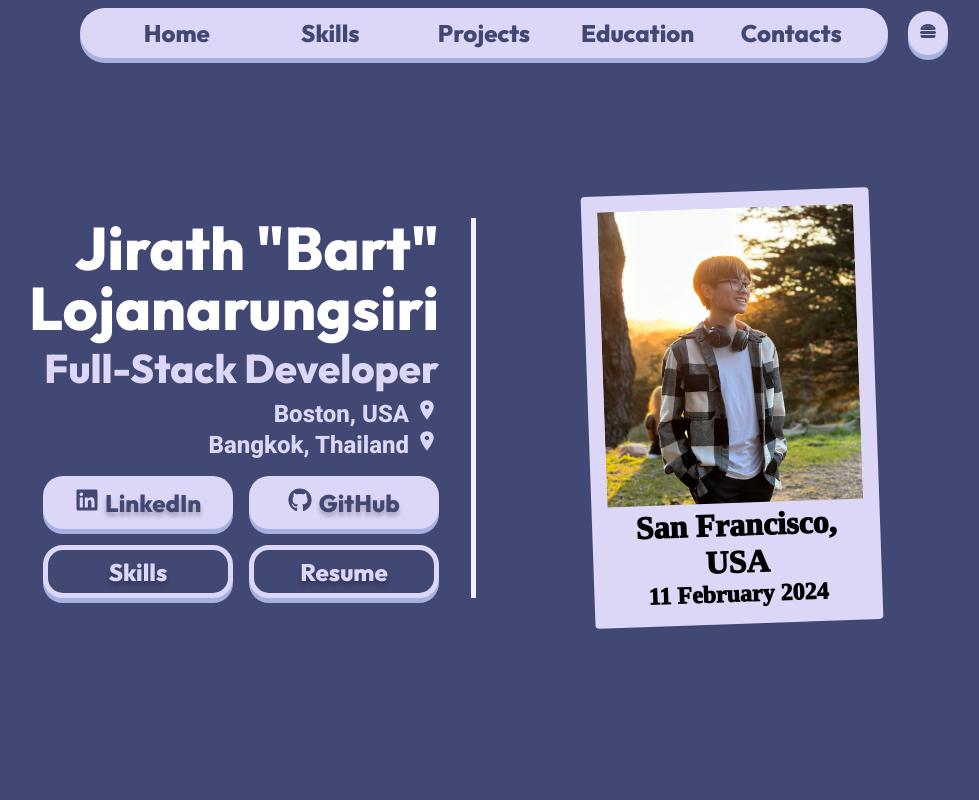
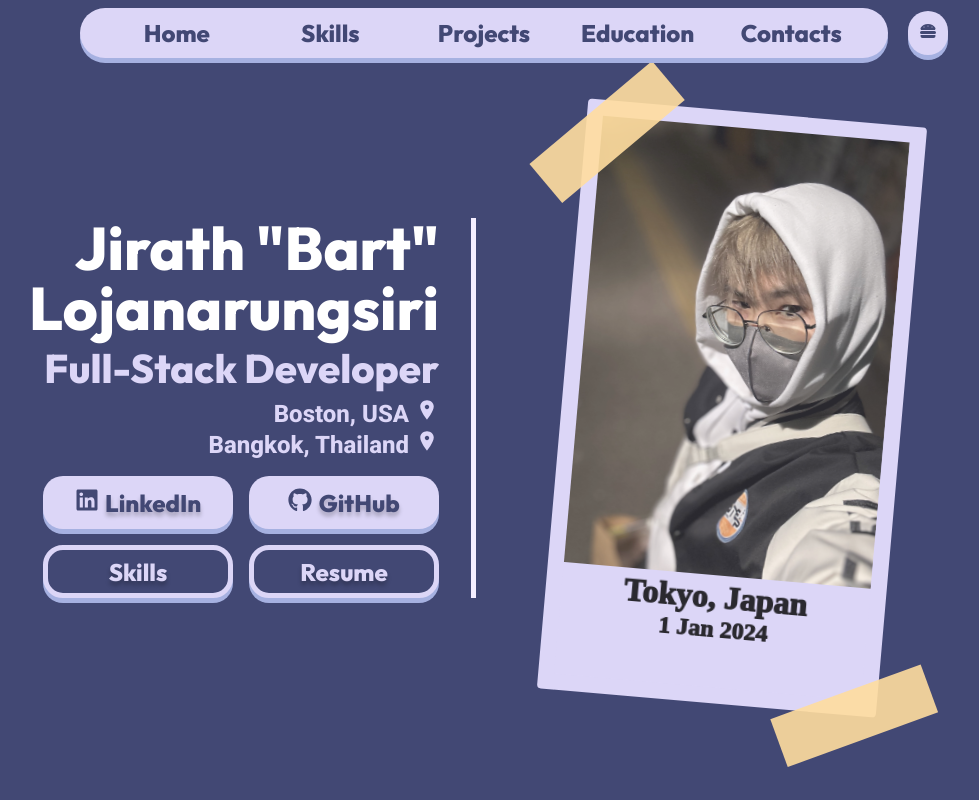
Before and after one commit to Bartavius/personal-website, a Next.js app: page / in a window 1280 px wide. Shown: the top 800 px of the page, without its empty margins (209-1188 px from the left). Built offline with nearby package versions, Linux system fonts and the light colour scheme.

Commit message:
added / revamped styling for image section

```diff
--- a/src/app/globals.css
+++ b/src/app/globals.css
@@ -194,6 +194,12 @@ button:active {
   font-style: normal;
   font-weight: 800;
   line-height: 3.75rem; /* 150% */
+  transition: 0.1s ease-in-out;
+  transform-origin: right;
+}
+
+.title:hover {
+  rotate: -2deg;
 }
 
 .sub-heading {
@@ -238,11 +244,15 @@ button:active {
 }
 
 #home {
-  height: 100dvh;
+  min-height: 100dvh;
 }
 
 #projects {
-  height: 100dvh;
+  min-height: 100dvh;
+}
+
+#education {
+  min-height: 100dvh;
 }
 
 .about-section {
--- a/src/components/navbar.css
+++ b/src/components/navbar.css
@@ -18,9 +18,9 @@
   border-radius: 50px;
   z-index: 4;
   opacity: 0;
-  transition: opacity 0.2s ease-in-out;
+  transition: all 0.2s ease-in-out;
   box-shadow: 0px 5px var(--color-accent1);
-  pointer-events: none;
+  visibility: hidden;
 }
 
 .nav-text {
@@ -61,6 +61,6 @@
 
 .hamburger-active {
     opacity: 1;
-    transition: opacity 0.2s ease-in-out;
-    pointer-events: all;
+    transition: all 0.2s ease-in-out;
+    visibility: visible;
 }
--- a/src/database/Projects.json
+++ b/src/database/Projects.json
@@ -1,7 +1,7 @@
 [
     {
       "name": "PLONKSTARS",
-      "description": "After finding out that Geoguessr required a subscription fee to play, my friends and I decided to recreate the game ourselves with zero production costs. So, introducing Plonkstars, a geolocating game inspired by Geoguessr. Explore through Google Streetview and find out where you are!",
+      "description": "After finding out that Geoguessr required a subscription fee to play, my friends and I decided to recreate the game ourselves with zero production costs. So, introducing Plonkstars, a geolocating game inspired by Geoguessr. Explore through Google Streetview and find out where you are in the world!",
       "linkName": "Play",
       "link": "https://plonkstars.vercel.app",
       "thumbnail": "/projects/plonkstars.png",
--- a/src/sections/AboutSection/AboutSection.tsx
+++ b/src/sections/AboutSection/AboutSection.tsx
@@ -8,11 +8,11 @@ export default function AboutSection() {
                 This website was designed in <span className="pink"><b>Figma</b></span> and recreated using
                 <span className="blue"><b> React</b></span>, <span className="orange"><b>Next.js</b></span>, and pure <span className="yellow"><b>CSS</b></span>. You see, I
                 realized halfway through building the website that I hadn't installed tailwind (which makes sense why my grids weren't working).
-                So, I decided to commit and write all the CSS myself. For something that I designed and built around a little over a day, I am very proud of how it turned out. Thanks for checking my work out, all the way to the end!
+                So, I decided to commit and write all the CSS myself. For something that I designed and built around a little over a day, I am very proud of how it turned out. Thanks for checking my work out all the way to the end!
             </div>
             <br />
             <div className="text-description">
-                - Bart L.
+                - Bart L. | <a href="https://github.com/Bartavius/personal-website" target="_blank" className="text-description">Github Repository</a>
             </div>
         </div>
     )
--- a/src/sections/HeroSection/HeroSection.css
+++ b/src/sections/HeroSection/HeroSection.css
@@ -51,7 +51,14 @@
   font-style: normal;
   font-weight: 800;
   line-height: 3.75rem; /* 150 */
+  transition: 0.1s ease-in-out;
+  transform-origin: right;
 }
+
+.name:hover {
+  rotate: -2deg;
+}
+
 
 .location {
   display: block;
@@ -62,6 +69,12 @@
   font-style: normal;
   font-weight: 800;
   line-height: 1.875rem; /* 125% */
+  transform-origin: right;
+  transition: 0.1s ease-in-out;
+}
+
+.location:hover {
+  rotate: -2deg;
 }
 
 /* .circle-outer {
@@ -104,8 +117,8 @@
 */
 .circles {
   z-index: -1;
-  width: 50%;
-  height: 50%;
+  width: 60%;
+  height: 70%;
   border-radius: 0%;
   overflow: hidden;
   justify-content: center;
@@ -121,19 +134,21 @@
 
 .circles img {
   width: 100%;
-  height: 100%;
+  height: 80%;
   object-fit: cover;
-  transition: opacity 0.3s ease-in-out;
+  transition: opacity 1s ease-in-out;
 }
 
 .circles:hover img {
-  opacity: 0;
+  opacity: 0 !important;
+  transition: opacity 0.5s ease-in-out;
 }
 
 .circles:hover {
-  background-image: url('/bartsimpson.jpg');
-  background-size: cover;
-  background-position: center;
+  transition: 1s ease-in-out;
+  background-image: url('/bartsimpson.jpg') !important;
+  background-size: cover !important;
+  background-position: center !important;
 }
 
 .scribble-font {
@@ -144,16 +159,17 @@
 
 .circles .scribble-font {
   opacity: 1;
-  transition: opacity 0.3s ease-in-out;
+  transition: opacity 1s ease-in-out;
 }
 
 .circles:hover .scribble-font {
-  opacity: 0;
+  transition: opacity 0.2s ease-in-out;
+  opacity: 0 !important;
 }
 
 .image-section {
-  margin: 10vh auto;
   width: 40vw;
+  height: 100vh;
   display: flex;
   justify-content: center;
   align-items: center;
@@ -161,11 +177,29 @@
   transition: rotate 0.2s ease-in-out;
 }
 
-.image-section:hover {
-  rotate: -2deg !important;
-}
-
 .polaroid-date {
   font-size: 1.5rem;
   display: block;
 }
+
+.tape-top {
+  background: rgb(255, 221, 159);
+  opacity: 0.9;
+  width: 10%;
+  height: 20%;
+  position: absolute;
+  top: 7%;
+  left: 16%;
+  rotate: 45deg;
+}
+
+.tape-bottom {
+  background: rgb(255, 221, 159);
+  opacity: 0.9;
+  width: 10%;
+  height: 20%;
+  position: absolute;
+  bottom: 3%;
+  right: 16%;
+  rotate: 65deg;
+}
--- a/src/sections/HeroSection/ImageSection.tsx
+++ b/src/sections/HeroSection/ImageSection.tsx
@@ -1,4 +1,4 @@
-'use client';
+"use client";
 import { useEffect, useState } from "react";
 import images from "../../database/ProfileImages.json";
 
@@ -10,28 +10,41 @@ const shuffleArray = (array: any[]) => {
   }
   return shuffledArray;
 };
+const shuffledImages = shuffleArray(images);
 
 export default function ImageSection() {
-    const [profile, setProfile] = useState(images[Math.floor(Math.random() * images.length)]);
   const [currentIndex, setCurrentIndex] = useState(0);
-    const shuffledImages = shuffleArray(images);
+  const [profile, setProfile] = useState(shuffledImages[currentIndex]);
+  const [opacity, setOpacity] = useState(1);
 
   useEffect(() => {
     const interval = setInterval(() => {
-            if (currentIndex + 1 < shuffledImages.length) setCurrentIndex(currentIndex + 1);
-            else setCurrentIndex(0);
-            setProfile(shuffledImages[currentIndex]);
+      // Fade out first
+      setOpacity(0);
+
+      setTimeout(() => {
+        // Change image after fade-out is complete
+        setCurrentIndex((prevIndex) => (prevIndex + 1) % shuffledImages.length);
+        setProfile(shuffledImages[(currentIndex + 1) % shuffledImages.length]);
+
+        // Fade in after small delay
+        setOpacity(1);
+      }, 1000); // Match this with the CSS transition time
     }, 6000);
 
     return () => clearInterval(interval);
   }, [currentIndex, shuffledImages]);
 
   return (
-        <div className="image-section" style={{ rotate: `${profile.deg}deg` }}>
-            <div className="circles">
-                <img src={profile.image} alt="" draggable={false} />
-                <span className="scribble-font">{profile.caption}</span>
-                <span className="scribble-font polaroid-date">{profile.date}</span>
+    <div className="image-section" style={{ rotate: `5deg` }}>
+      <div className="tape-top"></div>
+      <div className="tape-bottom"></div>
+      <div
+        className="circles"
+      >
+        <img src={profile.image} alt="" draggable={false} style={{ opacity }}/>
+        <span className="scribble-font" style={{ opacity }}>{profile.caption}</span>
+        <span className="scribble-font polaroid-date" style={{ opacity }}>{profile.date}</span>
       </div>
     </div>
   );
```
Lines whose indentation alone changed are shown as unchanged.
